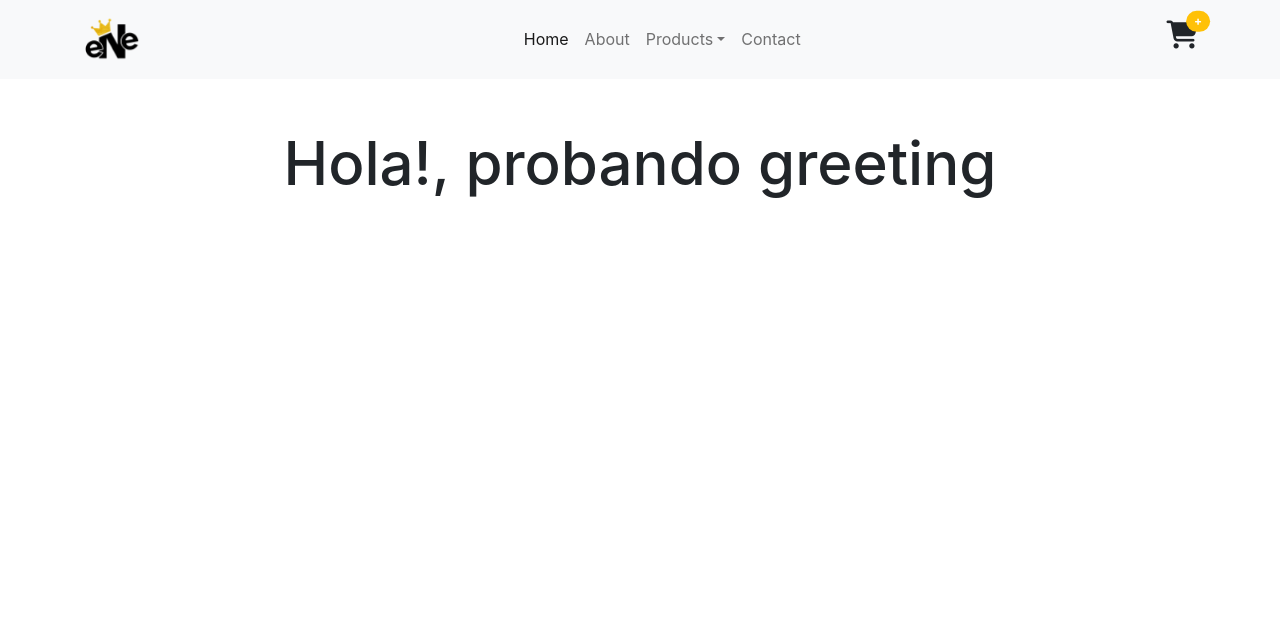
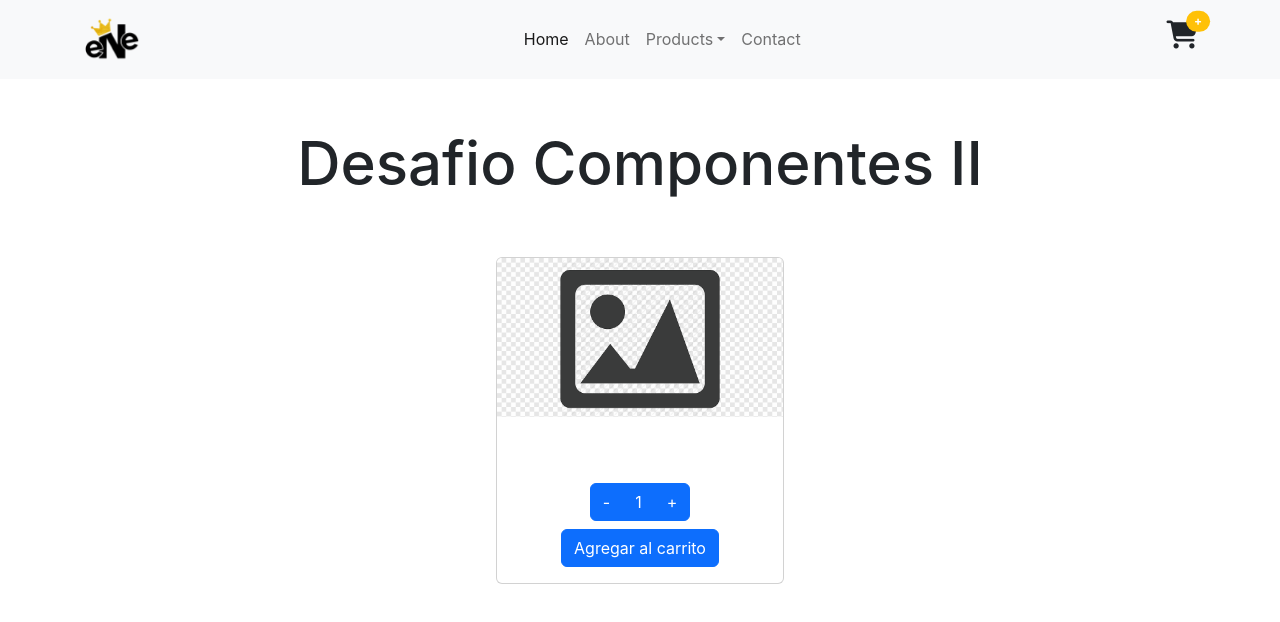
Before and after one commit to VenticinqueMauro/cursadaReactJs, a React (Create React App) app in the folder coder-app/: page / in a window 1280 px wide. Shown: the top 622 px of the page. Built offline with nearby package versions, Linux system fonts and the light colour scheme.

Commit message:
Desafio Componentes II

```diff
--- a/coder-app/public/index.html
+++ b/coder-app/public/index.html
@@ -9,14 +9,13 @@
       name="description"
       content="Web site created using create-react-app"
     />
-    <link rel="apple-touch-icon" href="%PUBLIC_URL%/logo192.png" />
+    <link rel="apple-touch-icon" href="#" />
     <!--
       manifest.json provides metadata used when your web app is installed on a
       user's mobile device or desktop. See https://developers.google.com/web/fundamentals/web-app-manifest/
     -->
     <link rel="stylesheet" href="https://cdnjs.cloudflare.com/ajax/libs/animate.css/4.1.1/animate.min.css"/>
     <link rel="stylesheet" href="https://cdn.jsdelivr.net/npm/bootstrap@5.2.0/dist/css/bootstrap.min.css">
-    <link rel="manifest" href="%PUBLIC_URL%/manifest.json" />
     <!--
       Notice the use of %PUBLIC_URL% in the tags above.
       It will be replaced with the URL of the `public` folder during the build.
--- a/coder-app/src/App.js
+++ b/coder-app/src/App.js
@@ -4,10 +4,12 @@ import ItemListContainer from './components/ItemListContainer';
 
 function App() {
 
+
   return (
     <div>
       <NavBar />
-      <ItemListContainer greeting="Hola!, probando greeting"/>
+      <ItemListContainer
+        greeting="Desafio Componentes II" />
     </div>
   );
 }
--- /dev/null
+++ b/coder-app/src/components/ItemCount.jsx
@@ -0,0 +1,23 @@
+import React from 'react'
+import imgCard from "../img/img.png";
+
+
+const ItemCount = (props) => {
+    return (
+
+        <div className="card imgCard" >
+            <img src={imgCard} className="card-img-top" alt="..." />
+            <div className="card-body text-center">
+                <div id="alertaStock" className="alert text-danger bold" role="alert">{props.mensajeStock}</div>
+                <div className="btn-group" role="group" aria-label="Basic example">
+                    <a type="button" className="btn btn-primary mb-2" onClick={props.decrementar}>-</a>
+                    <a type="button" className="btn btn-primary mb-2">{props.contador} {props.producto}</a>
+                    <a type="button" className="btn btn-primary mb-2" onClick={props.aumentar}>+</a>
+                </div>
+                <button href="#" className="btn btn-primary d-block mx-auto" onClick={props.agregarAlCarrito}>Agregar al carrito</button>
+            </div>
+        </div>
+    )
+}
+
+export default ItemCount;
--- a/coder-app/src/components/ItemListContainer.jsx
+++ b/coder-app/src/components/ItemListContainer.jsx
@@ -1,15 +1,39 @@
-import React from "react";
+import React, { useState } from "react";
+import ItemCount from "./ItemCount";
 
-const ItemListContainer = ({greeting}) => {
+const ItemListContainer = ({ greeting }) => {
 
+    const [clics, setClics] = useState(1)
 
+    let stock = 10;
+    let mensajeStock = 'Superaste el Stock disponible!'
+    const alertaStock = document.getElementById('alertaStock')
+
+    const aumentar = () => {
+        clics < stock ? setClics(clics + 1) : alertaStock.innerHTML = mensajeStock;
+    }
+    const decrementar = () => {
+        clics > 1 ? setClics(clics - 1) : console.log("cantidad erronea")
+    }
+
+    const agregarAlCarrito = () => {
+        console.log(clics + " Producto/s Agregados")
+        stock = stock - clics;
+        stock < 1 ? console.log("Sin Stock") : console.log("Stock Disponible: " + stock)
+    }
 
     return (
-
         <div className="container">
             <div className="row mt-5">
                 <div className="col">
                     <h1 className="titulo">{greeting}</h1>
+                </div>
+                <div className="col-md-12">
+                    <ItemCount aumentar={aumentar}
+                    decrementar={decrementar}
+                    contador={clics}
+                    agregarAlCarrito={agregarAlCarrito}
+                    mensaje={mensajeStock}/>
                 </div>
             </div>
         </div>
--- a/coder-app/src/components/NavBar.jsx
+++ b/coder-app/src/components/NavBar.jsx
@@ -1,5 +1,5 @@
 import React from "react";
-import logo from "./img/ENE.png";
+import logo from "../img/ENE.png";
 import CartWidget from "./CartWidget";
 
 
--- a/coder-app/src/index.css
+++ b/coder-app/src/index.css
@@ -16,3 +16,10 @@ code {
   font-size: 60px;
   text-align: center;
 }
+
+.imgCard{
+  width: 18rem;
+  display: block;
+  margin: auto;
+  margin-top: 50px;
+}
```
Also changed, not shown: coder-app/public/manifest.json (deleted), coder-app/src/img/ENE.png (renamed from coder-app/src/components/img/ENE.png), coder-app/src/img/img.png (added).
